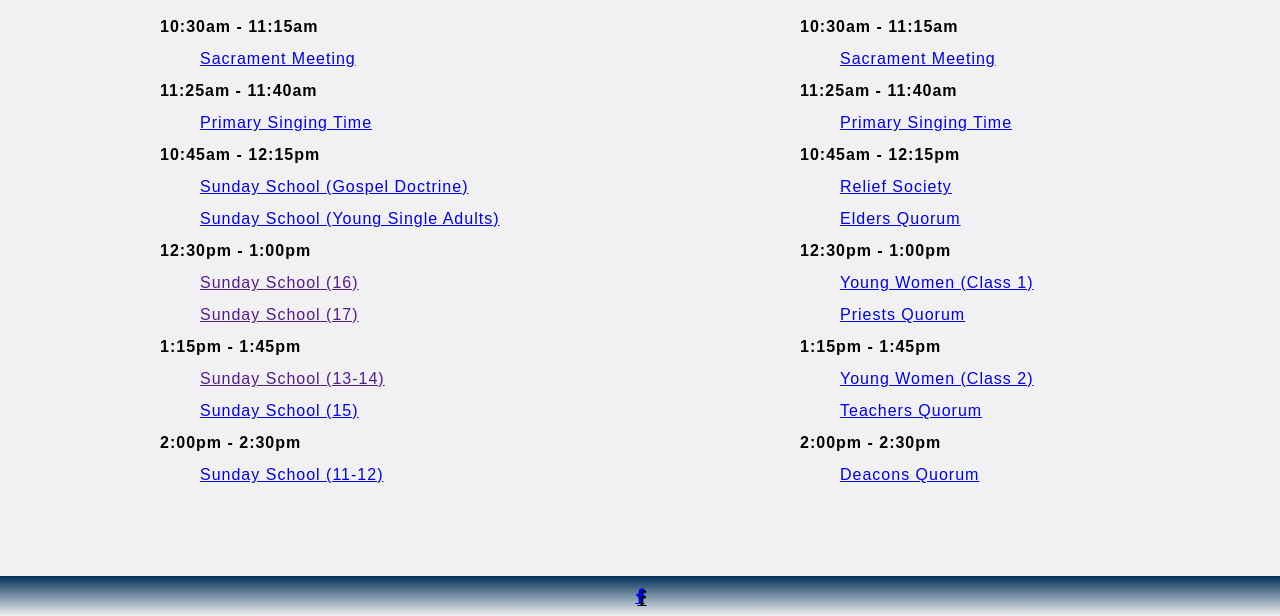
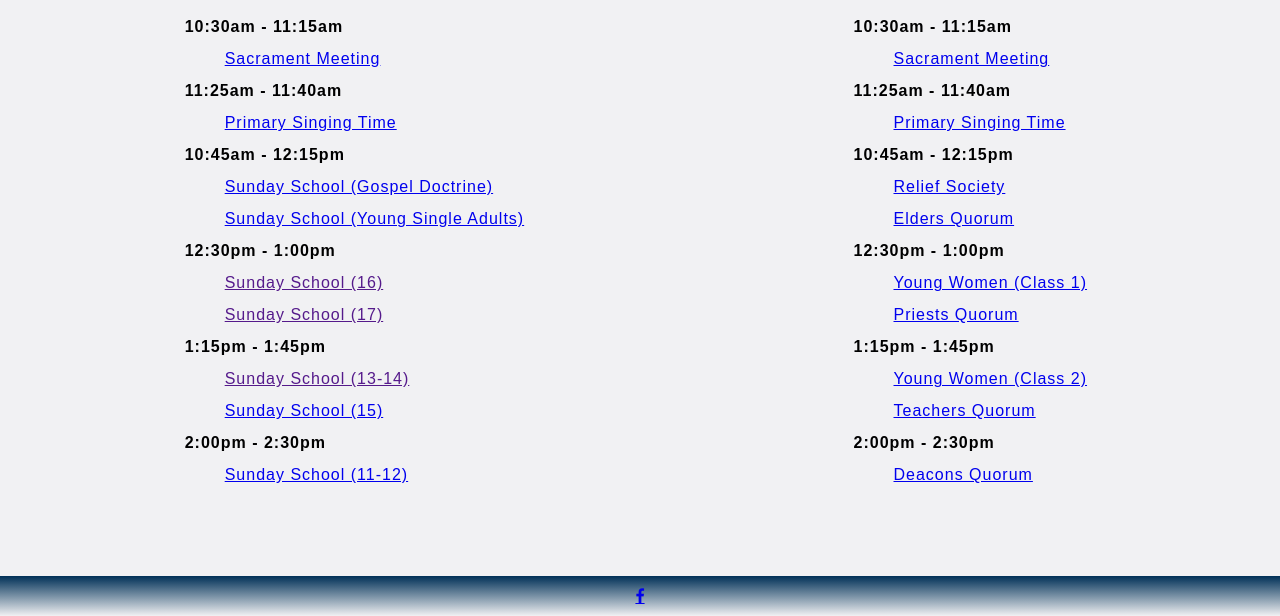
Before and after one commit to jkope/Harbor2nd, a plain HTML site: page index.html in a window 1280 px wide. Shown: the part 184-800 px from the top of the page. Drawn offline with Linux system fonts and the light colour scheme.

Commit message:
clean up

```diff
--- a/styles/style.css
+++ b/styles/style.css
@@ -39,7 +39,6 @@ h1 {
   align-items: center;
   margin-top: auto;
   background: linear-gradient(to bottom,#003057, #f1f1f3);
-  text-shadow: 2px 2px black;
   color: #f1f1f3;
   height: 5vh;
 }
@@ -60,7 +59,6 @@ ul {
 
 .list {
   padding: 20px;
-  min-width: 400px;
 }
 
 p, li {
```
